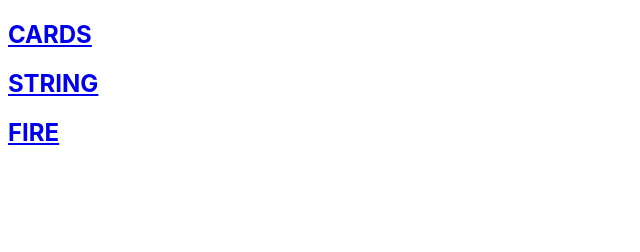
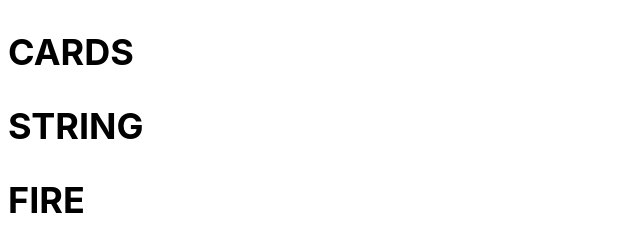
Before and after one commit to GiovanniQuaglia/tests-with-pixijs, a website: page index.html in a window 1280 px wide. Shown: the whole page, without its empty margins (0-640 px from the left). Drawn offline with Linux system fonts and the light colour scheme.

Commit message:
styling update

```diff
--- a/index.html
+++ b/index.html
@@ -7,17 +7,17 @@
 </head>
 <body>
   <a href="./cards/game.html">
-    <h2 class='game-title'>
+    <h2>
         CARDS
     </h2>
   </a>
   <a href="./string/game.html">
-    <h2 class='game-title'>
+    <h2>
         STRING
     </h2>
   </a>
   <a href="./fire/game.html">
-    <h2 class='game-title'>
+    <h2>
         FIRE
     </h2>
   </a>
--- a/style.css
+++ b/style.css
@@ -1,4 +1,6 @@
-.game-title {
+a {
     font-family: -apple-system, BlinkMacSystemFont, 'Segoe UI', Roboto, Oxygen, Ubuntu, Cantarell, 'Open Sans', 'Helvetica Neue', sans-serif;
     font-size: 24px;
+    color: #000;
+    text-decoration: none;
 }
```
